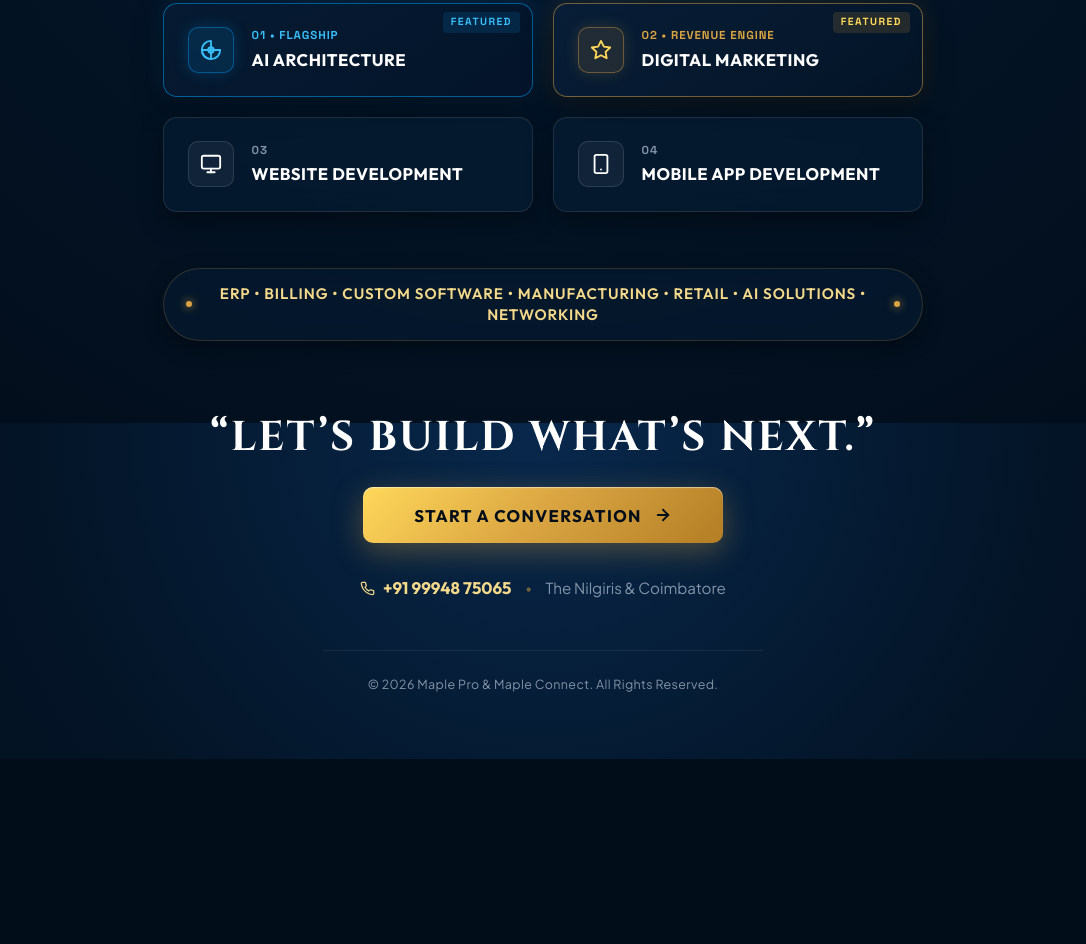
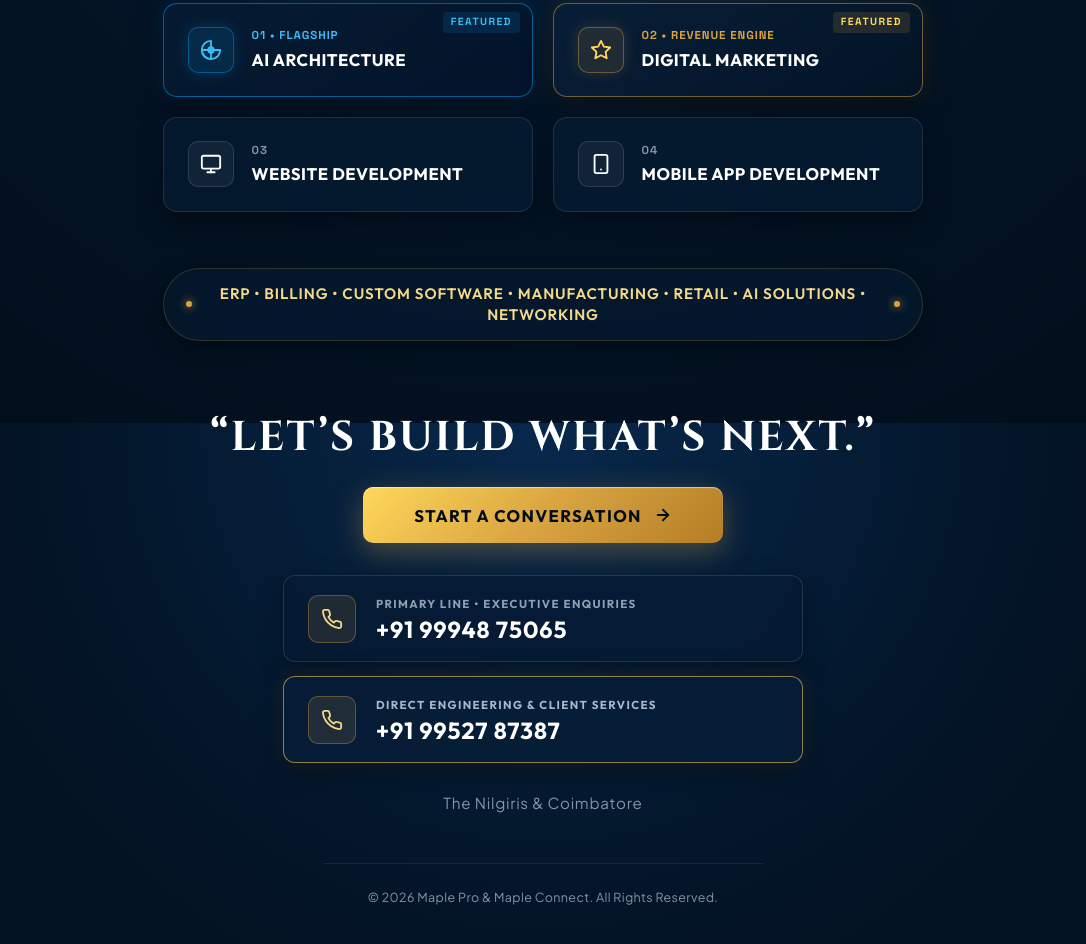
Before and after one commit to MOHAMEDFOUZHAN/maple-pro, a plain HTML site: page index.html in a window 1280 px wide. Shown: the part 1177-2121 px from the top of the page, without its empty margins (97-1183 px from the left). Before the commit the page ends 1936 px from the top, so only its background shows below. Drawn offline with Linux system fonts and the light colour scheme; a web font is replaced by a local one.

Commit message:
Add dual contact channel cards for Executive & Engineering lines

```diff
--- a/css/style.css
+++ b/css/style.css
@@ -718,42 +718,102 @@ h1, h2, h3, h4, h5,
   left: 150%;
 }
 
-/* Direct Contact Bar */
-.direct-contact-bar {
+/* Contact Cards Container (Executive & Engineering Lines) */
+.contact-cards-container {
   display: flex;
-  flex-wrap: wrap;
-  align-items: center;
-  justify-content: center;
-  gap: 0.85rem;
+  flex-direction: column;
+  gap: 0.9rem;
+  width: 100%;
+  max-width: 520px;
   margin-top: 0.5rem;
 }
 
-.contact-item {
-  display: inline-flex;
+.contact-channel-card {
+  display: flex;
   align-items: center;
-  gap: 0.5rem;
-  font-family: var(--font-heading);
-  font-size: 1.05rem;
-  font-weight: 700;
+  gap: 1.25rem;
+  padding: 1.15rem 1.5rem;
+  background: rgba(6, 27, 50, 0.7);
+  border: 1px solid rgba(255, 255, 255, 0.12);
+  border-radius: 12px;
+  text-decoration: none;
+  text-align: left;
+  transition: var(--transition-smooth);
+  backdrop-filter: blur(8px);
+  box-shadow: 0 8px 25px rgba(0, 0, 0, 0.35);
+}
+
+.contact-channel-card.highlight-gold {
+  border-color: rgba(255, 216, 90, 0.55);
+  background: rgba(8, 30, 56, 0.85);
+  box-shadow: 0 8px 30px rgba(0, 0, 0, 0.4), 0 0 20px rgba(217, 164, 65, 0.12);
+}
+
+.contact-channel-card:hover {
+  background: rgba(10, 35, 64, 0.95);
+  border-color: var(--gold-bright);
+  transform: translateY(-2px);
+  box-shadow: 0 12px 35px rgba(0, 0, 0, 0.5), 0 0 25px rgba(217, 164, 65, 0.25);
+}
+
+.channel-icon-wrap {
+  width: 48px;
+  height: 48px;
+  border-radius: 10px;
+  background: rgba(217, 164, 65, 0.12);
+  border: 1px solid rgba(217, 164, 65, 0.35);
+  display: flex;
+  align-items: center;
+  justify-content: center;
+  flex-shrink: 0;
   color: var(--gold-champagne);
-  text-decoration: none;
   transition: var(--transition-smooth);
 }
 
-.contact-item:hover {
+.contact-channel-card:hover .channel-icon-wrap {
+  background: rgba(217, 164, 65, 0.22);
   color: #ffffff;
-  transform: translateY(-1px);
+  border-color: var(--gold-bright);
 }
 
-.sep-dot {
-  color: var(--gold-lux);
-  opacity: 0.5;
-  font-size: 0.8rem;
+.channel-icon-wrap svg {
+  width: 22px;
+  height: 22px;
 }
 
-.region-text {
+.channel-details {
+  display: flex;
+  flex-direction: column;
+  gap: 0.2rem;
+}
+
+.channel-label {
+  font-family: var(--font-heading);
+  font-size: 0.72rem;
+  font-weight: 700;
+  letter-spacing: 0.12em;
+  color: #8fa0b5;
+  text-transform: uppercase;
+}
+
+.contact-channel-card.highlight-gold .channel-label {
+  color: #a8b8cc;
+}
+
+.channel-number {
+  font-family: var(--font-heading);
+  font-size: clamp(1.2rem, 3.5vw, 1.45rem);
+  font-weight: 700;
+  color: #ffffff;
+  letter-spacing: 0.04em;
+  line-height: 1.1;
+}
+
+.location-stamp {
   font-size: 0.95rem;
   color: var(--text-muted);
+  letter-spacing: 0.05em;
+  margin-top: 0.25rem;
 }
 
 /* Minimal Footer */
--- a/index.html
+++ b/index.html
@@ -212,13 +212,35 @@
           </button>
         </div>
 
-        <div class="direct-contact-bar">
-          <a href="tel:+919994875065" class="contact-item">
-            <svg width="15" height="15" viewBox="0 0 24 24" fill="none" stroke="currentColor" stroke-width="2"><path d="M22 16.92v3a2 2 0 0 1-2.18 2 19.79 19.79 0 0 1-8.63-3.07 19.5 19.5 0 0 1-6-6 19.79 19.79 0 0 1-3.07-8.67A2 2 0 0 1 4.11 2h3a2 2 0 0 1 2 1.72 12.84 12.84 0 0 0 .7 2.81 2 2 0 0 1-.45 2.11L8.09 9.91a16 16 0 0 0 6 6l1.27-1.27a2 2 0 0 1 2.11-.45 12.84 12.84 0 0 0 2.81.7A2 2 0 0 1 22 16.92z"></path></svg>
-            <span>+91 99948 75065</span>
+        <!-- Direct Phone Lines (Executive & Engineering) -->
+        <div class="contact-cards-container">
+          <a href="tel:+919994875065" class="contact-channel-card">
+            <div class="channel-icon-wrap">
+              <svg viewBox="0 0 24 24" fill="none" stroke="currentColor" stroke-width="2" stroke-linecap="round" stroke-linejoin="round">
+                <path d="M22 16.92v3a2 2 0 0 1-2.18 2 19.79 19.79 0 0 1-8.63-3.07 19.5 19.5 0 0 1-6-6 19.79 19.79 0 0 1-3.07-8.67A2 2 0 0 1 4.11 2h3a2 2 0 0 1 2 1.72 12.84 12.84 0 0 0 .7 2.81 2 2 0 0 1-.45 2.11L8.09 9.91a16 16 0 0 0 6 6l1.27-1.27a2 2 0 0 1 2.11-.45 12.84 12.84 0 0 0 2.81.7A2 2 0 0 1 22 16.92z"></path>
+              </svg>
+            </div>
+            <div class="channel-details">
+              <span class="channel-label">PRIMARY LINE &bull; EXECUTIVE ENQUIRIES</span>
+              <span class="channel-number">+91 99948 75065</span>
+            </div>
           </a>
-          <span class="sep-dot">&bull;</span>
-          <span class="region-text">The Nilgiris &amp; Coimbatore</span>
+
+          <a href="tel:+919952787387" class="contact-channel-card highlight-gold">
+            <div class="channel-icon-wrap">
+              <svg viewBox="0 0 24 24" fill="none" stroke="currentColor" stroke-width="2" stroke-linecap="round" stroke-linejoin="round">
+                <path d="M22 16.92v3a2 2 0 0 1-2.18 2 19.79 19.79 0 0 1-8.63-3.07 19.5 19.5 0 0 1-6-6 19.79 19.79 0 0 1-3.07-8.67A2 2 0 0 1 4.11 2h3a2 2 0 0 1 2 1.72 12.84 12.84 0 0 0 .7 2.81 2 2 0 0 1-.45 2.11L8.09 9.91a16 16 0 0 0 6 6l1.27-1.27a2 2 0 0 1 2.11-.45 12.84 12.84 0 0 0 2.81.7A2 2 0 0 1 22 16.92z"></path>
+              </svg>
+            </div>
+            <div class="channel-details">
+              <span class="channel-label">DIRECT ENGINEERING &amp; CLIENT SERVICES</span>
+              <span class="channel-number">+91 99527 87387</span>
+            </div>
+          </a>
+        </div>
+
+        <div class="location-stamp">
+          <span>The Nilgiris &amp; Coimbatore</span>
         </div>
 
         <footer class="minimal-footer">
```
